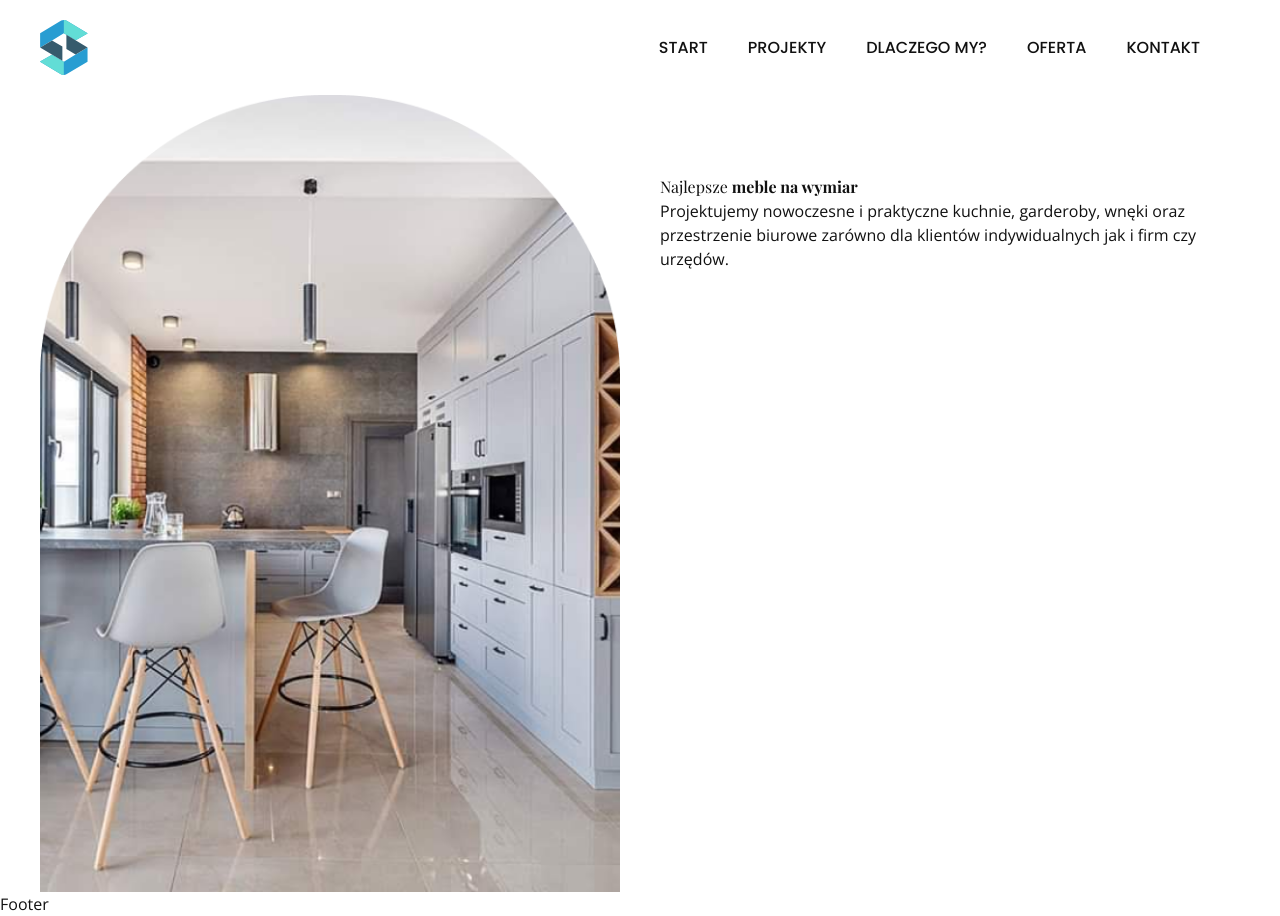
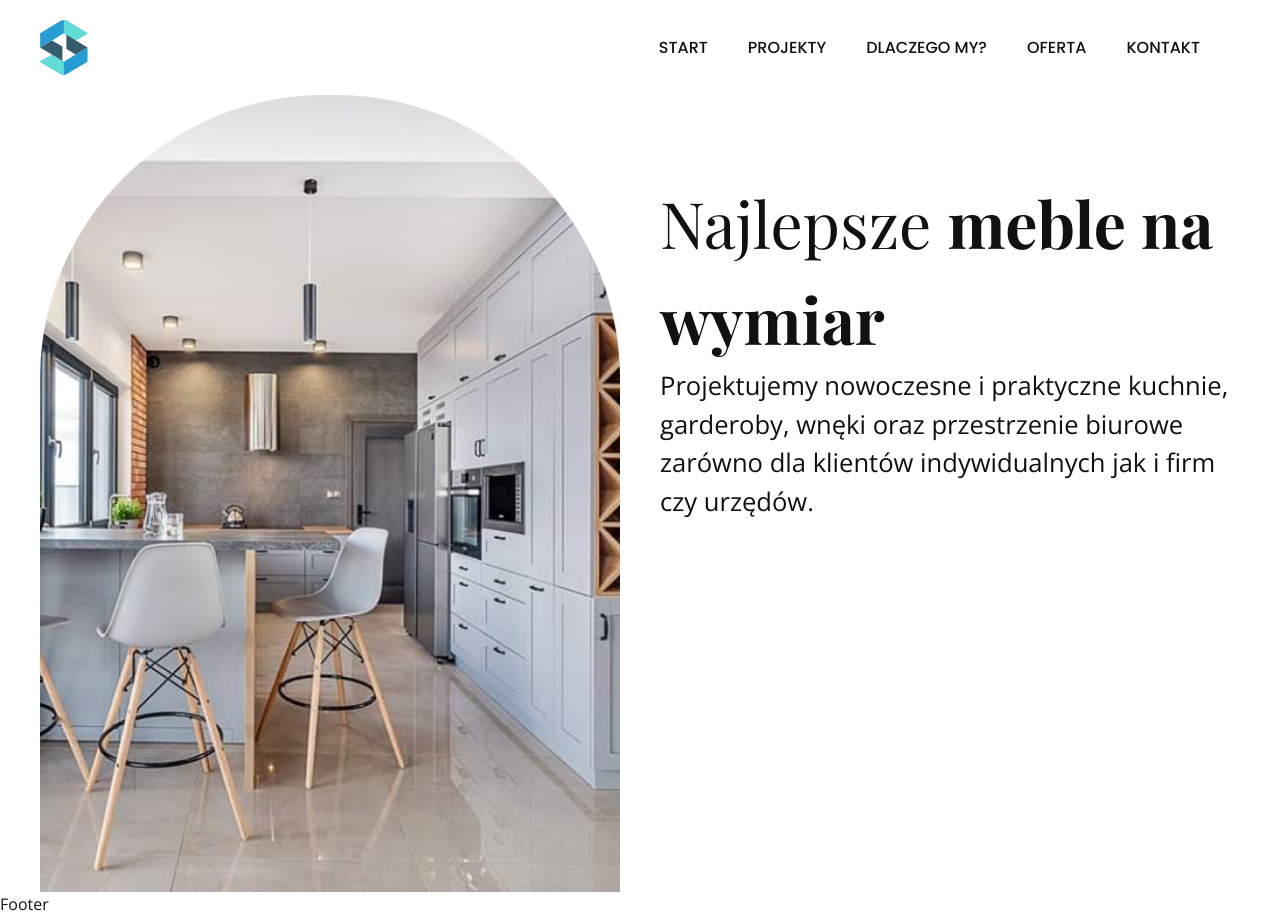
Before and after one commit to dencs08/aviorprojekt.pl, a React (Create React App) app: page / in a window 1280 px wide. Built offline with nearby package versions, Linux system fonts and the light colour scheme.

Commit message:
add: h1 & h2 fontsizes

```diff
--- a/src/scss/app.scss
+++ b/src/scss/app.scss
@@ -24,7 +24,25 @@ body {
   font-family: "Open Sans" !important;
 }
 
+h1 {
+  font-size: clamp(2.5rem, 5vw, 10rem);
+}
+
+h2 {
+  font-size: clamp(1.5rem, 2vw, 5rem);
+}
+
 a {
   color: unset;
   text-decoration: none;
 }
+
+@media screen and (max-width: 768px) {
+  h1 {
+    font-size: clamp(1.5rem, 5vw, 10rem);
+  }
+
+  h2 {
+    font-size: clamp(1rem, 2vw, 5rem);
+  }
+}
```
